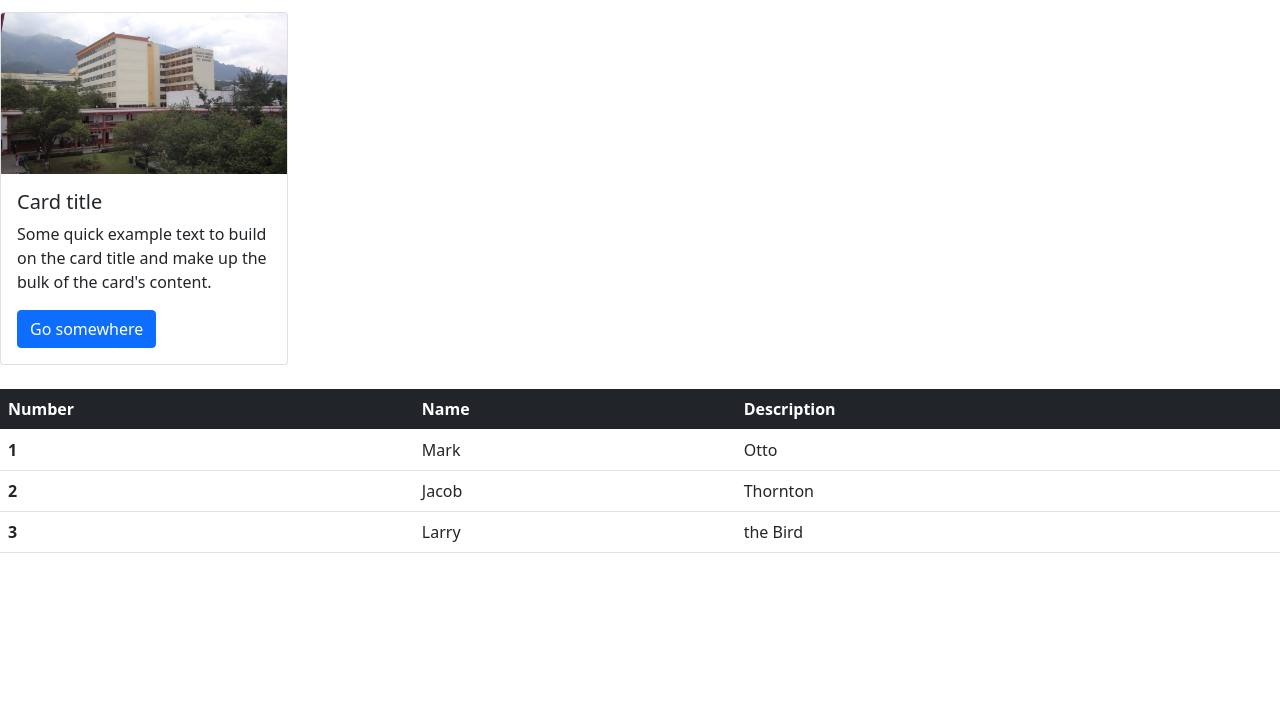
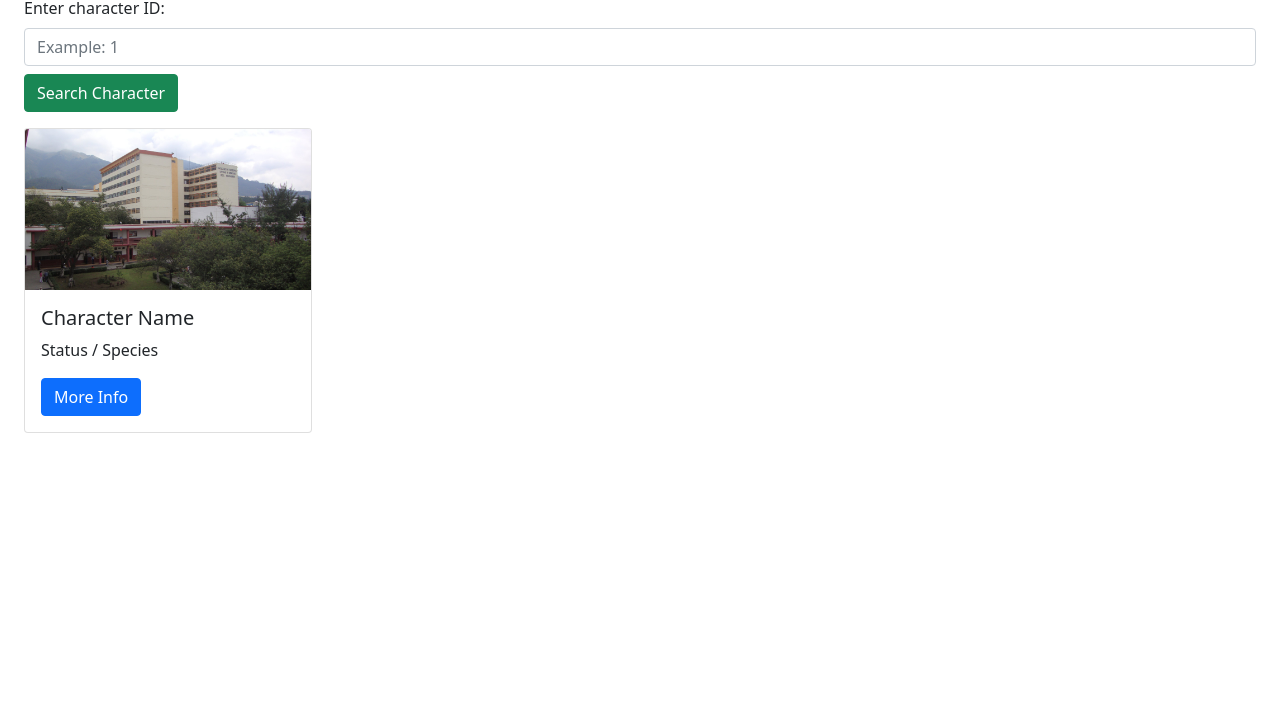
Before and after one commit to KennyCis/Prueba_diagnostico, a plain HTML site: page index.html in a window 1280 px wide. Shown: the part 84-800 px from the top of the page. Drawn offline with nearby package versions, Linux system fonts and the light colour scheme.

Commit message:
Change language to English and update content
actualice mi frontend con la conexión al backend

```diff
--- a/index.html
+++ b/index.html
@@ -1,64 +1,60 @@
 <!DOCTYPE html>
-<html lang="es">
+<html lang="en">
 
 <head>
     <meta charset="utf-8">
     <meta name="viewport" content="width=device-width, initial-scale=1">
     <link href="https://cdn.jsdelivr.net/npm/bootstrap@5.0.2/dist/css/bootstrap.min.css" rel="stylesheet">
+    <title>Diagnostic Test</title>
+</head>
 
-    <title>PRUEBA DIAGNÓSTICA</title>
-</head>
-<body>
+<body class="p-4">
 
     <h1>WEB PROGRAMMING</h1>
 
-    <p>My first paragraph.</p>
+    <div class="mb-3">
+        <label for="characterId" class="form-label">Enter character ID:</label>
+        <input type="number" id="characterId" class="form-control" placeholder="Example: 1">
+        <button id="searchBtn" class="btn btn-success mt-2">Search Character</button>
+    </div>
+
     <div class="card" style="width: 18rem;">
-
-        <img src="OIP.webp" class="card-img-top" alt="UCE">
+        <img id="charImage" src="OIP.webp" class="card-img-top" alt="Character">
         <div class="card-body">
-            <h5 class="card-title">Card title</h5>
-            <p class="card-text">Some quick example text to build on the card title and make up the bulk of the card's
-                content.</p>
-            <a href="#" class="btn btn-primary">Go somewhere</a>
+            <h5 id="charName" class="card-title">Character Name</h5>
+            <p id="charStatus" class="card-text">Status / Species</p>
+            <a href="#" class="btn btn-primary">More Info</a>
         </div>
     </div>
 
+    <script>
+        const button = document.getElementById("searchBtn");
 
+        button.addEventListener("click", async () => {
+            const id = document.getElementById("characterId").value;
 
-    <table class="table mt-4">
-        <thead class="table-dark">
-            <tr>
-                <th scope="col">Number</th>
-                <th scope="col">Name</th>
-                <th scope="col">Description</th>
-            </tr>
-        </thead>
-        <tbody>
-            <tr>
-                <th scope="row">1</th>
-                <td>Mark</td>
-                <td>Otto</td>
-            </tr>
-            <tr>
-                <th scope="row">2</th>
-                <td>Jacob</td>
-                <td>Thornton</td>
-            </tr>
-            <tr>
-                <th scope="row">3</th>
-                <td>Larry</td>
-                <td>the Bird</td>
-            </tr>
-        </tbody>
-    </table>
+            if (!id) {
+                alert("Please enter a character ID.");
+                return;
+            }
 
-     <script src="https://cdn.jsdelivr.net/npm/bootstrap@5.0.2/dist/js/bootstrap.bundle.min.js"></script>
+            try {
+                const response = await fetch(`http://127.0.0.1:8000/character/${id}`);
+                const data = await response.json();
 
+                if (data.error) {
+                    alert(data.error);
+                    return;
+                }
 
-
-
+                document.getElementById("charImage").src = data.image;
+                document.getElementById("charName").textContent = data.name;
+                document.getElementById("charStatus").textContent = `${data.status} - ${data.species}`;
+            } catch (error) {
+                console.error("Error fetching character:", error);
+                alert("Failed to connect to backend.");
+            }
+        });
+    </script>
 </body>
-
-
 </html>
```
